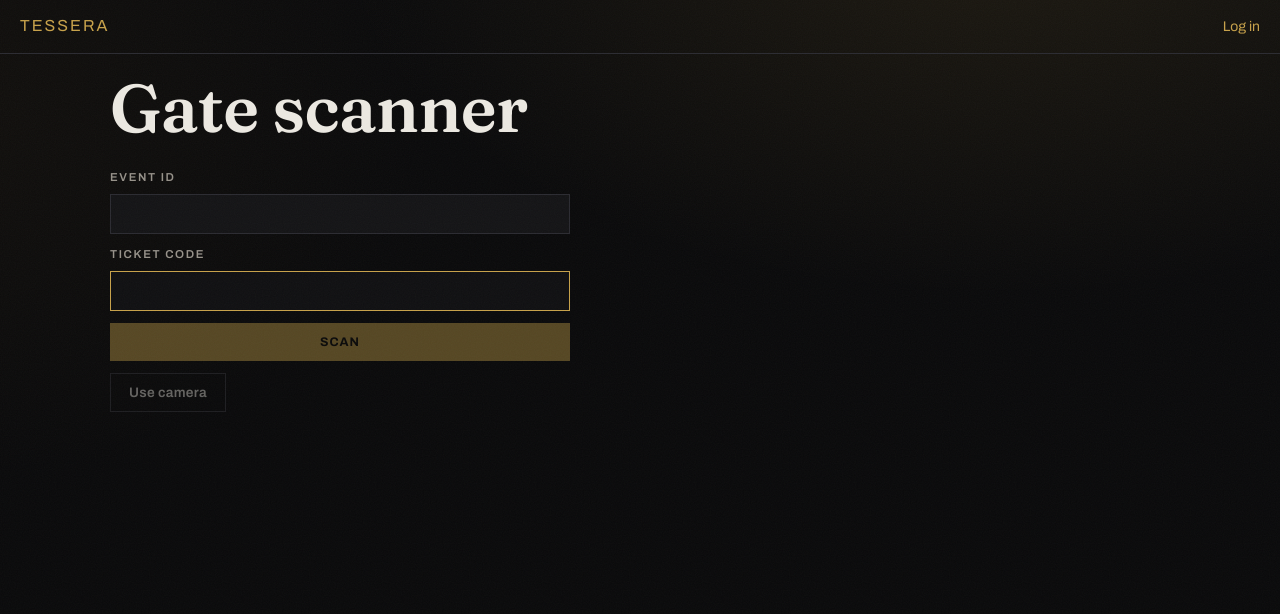
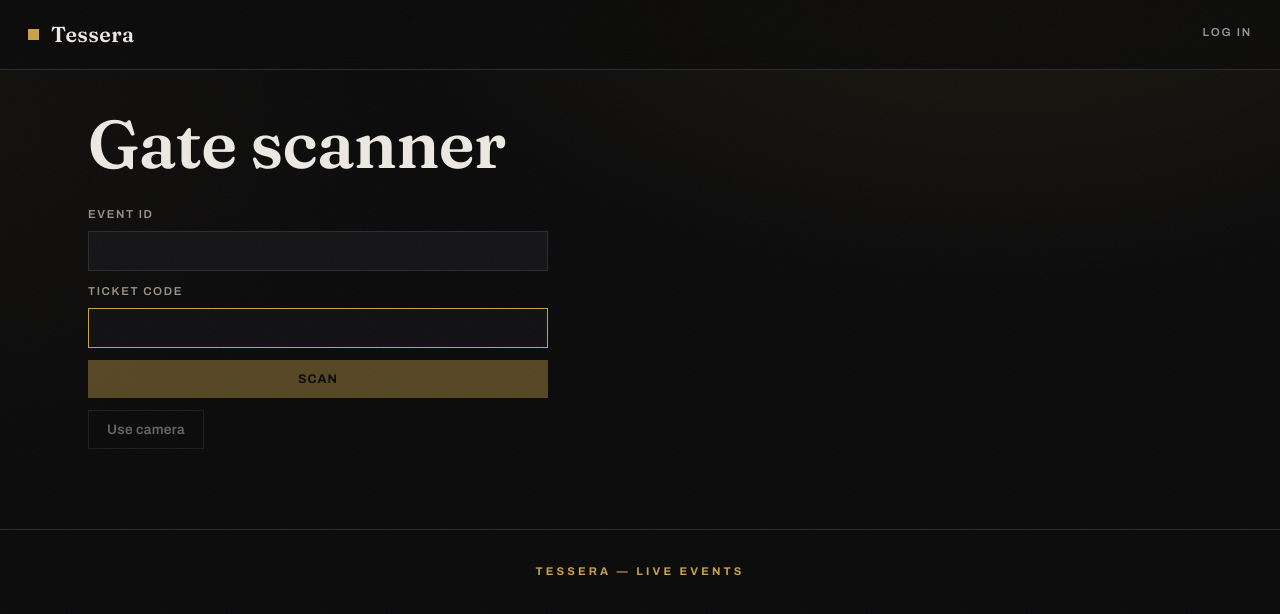
Before and after one commit to Jerry-Tekh/tessera, a React app: page /scan in a window 1280 px wide. Shown: the top 614 px of the page. Built offline with nearby package versions, Linux system fonts and the light colour scheme; no server answers; the HTML template or start-up script is replaced by a standard one.

Commit message:
feat(web): redesign header/nav chrome and cinematic browse grid

```diff
--- a/src/App.jsx
+++ b/src/App.jsx
@@ -1,4 +1,4 @@
-import { Routes, Route, Link, useNavigate } from 'react-router-dom';
+import { Routes, Route, Link, useNavigate, NavLink } from 'react-router-dom';
 import { useAuth } from './lib/auth.jsx';
 import Browse from './pages/Browse.jsx';
 import EventDetail from './pages/EventDetail.jsx';
@@ -14,23 +14,24 @@ import Scanner from './pages/Scanner.jsx';
 function Nav() {
   const { user, logout } = useAuth();
   const navigate = useNavigate();
+  const link = ({ isActive }) => ({
+    fontSize: '0.72rem', fontWeight: 600, letterSpacing: '0.16em', textTransform: 'uppercase',
+    color: isActive ? 'var(--accent)' : 'var(--muted)', paddingBottom: 2,
+    borderBottom: isActive ? '1px solid var(--accent)' : '1px solid transparent',
+  });
   return (
-    <nav style={{ display: 'flex', gap: 14, alignItems: 'center', fontSize: 14 }}>
+    <nav style={{ display: 'flex', gap: 22, alignItems: 'center' }}>
       {user ? (
         <>
-          {(user.role === 'organizer' || user.role === 'super_admin') && (
-            <Link to="/organizer" style={{ color: 'var(--accent)' }}>Organizer</Link>
-          )}
-          {(user.role === 'event_staff' || user.role === 'super_admin') && (
-            <Link to="/scan" style={{ color: 'var(--accent)' }}>Scan</Link>
-          )}
-          <Link to="/tickets" style={{ color: 'var(--accent)' }}>My tickets</Link>
-          <Link to="/account" style={{ color: 'var(--accent)' }}>Account</Link>
-          <span style={{ color: 'var(--muted)' }}>{user.email}</span>
+          {(user.role === 'organizer' || user.role === 'super_admin') && <NavLink to="/organizer" style={link}>Organizer</NavLink>}
+          {(user.role === 'event_staff' || user.role === 'super_admin') && <NavLink to="/scan" style={link}>Scan</NavLink>}
+          <NavLink to="/tickets" style={link}>My tickets</NavLink>
+          <NavLink to="/account" style={link}>Account</NavLink>
+          <span className="mono" style={{ color: 'var(--faint)', fontSize: '0.74rem' }}>{user.email}</span>
           <button onClick={async () => { await logout(); navigate('/'); }}>Log out</button>
         </>
       ) : (
-        <Link to="/login" style={{ color: 'var(--accent)' }}>Log in</Link>
+        <NavLink to="/login" style={link}>Log in</NavLink>
       )}
     </nav>
   );
@@ -39,11 +40,19 @@ function Nav() {
 export default function App() {
   return (
     <>
-      <header style={{ display: 'flex', justifyContent: 'space-between', alignItems: 'center', padding: '14px 20px', borderBottom: '1px solid var(--border)' }}>
-        <Link to="/" style={{ letterSpacing: 2, color: 'var(--accent)' }}>TESSERA</Link>
+      <header style={{
+        position: 'sticky', top: 0, zIndex: 50,
+        display: 'flex', justifyContent: 'space-between', alignItems: 'center',
+        padding: '18px 28px', borderBottom: '1px solid var(--border)',
+        background: 'rgba(10,10,11,0.72)', backdropFilter: 'blur(12px)',
+      }}>
+        <Link to="/" style={{ display: 'flex', alignItems: 'center', gap: 12 }}>
+          <span style={{ width: 11, height: 11, background: 'var(--accent)', display: 'inline-block' }} />
+          <span style={{ fontFamily: 'var(--font-display)', fontSize: '1.35rem', fontWeight: 600, letterSpacing: '0.02em' }}>Tessera</span>
+        </Link>
         <Nav />
       </header>
-      <main style={{ maxWidth: 1100, margin: '0 auto', padding: 20 }}>
+      <main style={{ maxWidth: 'var(--maxw)', margin: '0 auto', padding: '40px 28px 80px' }}>
         <Routes>
           <Route path="/" element={<Browse />} />
           <Route path="/events/:id" element={<EventDetail />} />
@@ -57,6 +66,9 @@ export default function App() {
           <Route path="/scan" element={<Scanner />} />
         </Routes>
       </main>
+      <footer style={{ borderTop: '1px solid var(--border)', padding: '28px', textAlign: 'center' }}>
+        <span className="eyebrow">Tessera — Live Events</span>
+      </footer>
     </>
   );
 }
--- a/src/pages/Browse.jsx
+++ b/src/pages/Browse.jsx
@@ -2,27 +2,54 @@ import { useQuery } from '@tanstack/react-query';
 import { Link } from 'react-router-dom';
 import { apiGet } from '../lib/api';
 import { heroFor } from '../lib/images';
+
+const fmtDate = (s) => (s ? new Date(s).toLocaleDateString(undefined, { month: 'short', day: 'numeric', year: 'numeric' }) : 'Date TBA');
 
 export default function Browse() {
   const { data, isLoading, error } = useQuery({
     queryKey: ['events', 1],
     queryFn: () => apiGet('/events?page=1&pageSize=20'),
   });
-  if (isLoading) return <p>Loading events…</p>;
-  if (error) return <p>Could not load events.</p>;
+
   return (
-    <div style={{ display: 'grid', gridTemplateColumns: 'repeat(auto-fill,minmax(280px,1fr))', gap: 16 }}>
-      {data.map((ev) => (
-        <Link key={ev.id} to={`/events/${ev.id}`} style={{ border: '1px solid var(--border)', background: 'var(--surface)' }}>
-          <img src={heroFor(ev.id)} alt="" style={{ width: '100%', height: 150, objectFit: 'cover', display: 'block' }} />
-          <div style={{ padding: 14 }}>
-            <h3 style={{ margin: 0, fontWeight: 800 }}>{ev.title}</h3>
-            <p style={{ color: 'var(--muted)', fontSize: 13, margin: '6px 0 0' }}>
-              {ev.starts_at ? new Date(ev.starts_at).toLocaleString() : 'Date TBA'}{ev.location ? ` · ${ev.location}` : ''}
-            </p>
-          </div>
-        </Link>
-      ))}
+    <div>
+      <header className="reveal" style={{ marginBottom: 40, maxWidth: 760 }}>
+        <span className="eyebrow">Now on sale</span>
+        <h1 style={{ marginTop: 14 }}>Nights worth<br />remembering.</h1>
+        <p className="muted" style={{ fontSize: '1.05rem', maxWidth: 520 }}>
+          Concerts, festivals and one-off happenings. Secure seats in seconds — guest checkout, instant QR tickets.
+        </p>
+      </header>
+
+      {isLoading && <p className="muted">Loading events…</p>}
+      {error && <p className="muted">Could not load events.</p>}
+
+      <div style={{ display: 'grid', gridTemplateColumns: 'repeat(auto-fill,minmax(320px,1fr))', gap: 22 }}>
+        {(data ?? []).map((ev, i) => (
+          <Link
+            key={ev.id}
+            to={`/events/${ev.id}`}
+            className="reveal"
+            style={{ display: 'block', position: 'relative', aspectRatio: '4 / 5', overflow: 'hidden', border: '1px solid var(--border)', animationDelay: `${i * 70}ms` }}
+          >
+            <img src={heroFor(ev.id)} alt="" style={{ position: 'absolute', inset: 0, width: '100%', height: '100%', objectFit: 'cover', transition: 'transform .6s cubic-bezier(.2,.7,.2,1)' }} />
+            <div style={{ position: 'absolute', inset: 0, background: 'linear-gradient(to top, rgba(10,10,11,0.92) 8%, rgba(10,10,11,0.25) 45%, rgba(10,10,11,0.05) 100%)' }} />
+            <div style={{ position: 'absolute', left: 18, right: 18, bottom: 18 }}>
+              <span className="mono" style={{ fontSize: '0.72rem', color: 'var(--accent)', letterSpacing: '0.08em' }}>
+                {fmtDate(ev.starts_at)}{ev.location ? `  ·  ${ev.location}` : ''}
+              </span>
+              <h2 style={{ margin: '8px 0 0', fontSize: '1.7rem', lineHeight: 1.05 }}>{ev.title}</h2>
+              <span style={{ display: 'inline-block', marginTop: 14, fontSize: '0.72rem', fontWeight: 700, letterSpacing: '0.16em', textTransform: 'uppercase', color: 'var(--text)' }}>
+                Get tickets →
+              </span>
+            </div>
+          </Link>
+        ))}
+      </div>
+
+      {!isLoading && !error && (data ?? []).length === 0 && (
+        <p className="muted">No published events yet — check back soon.</p>
+      )}
     </div>
   );
 }
```
